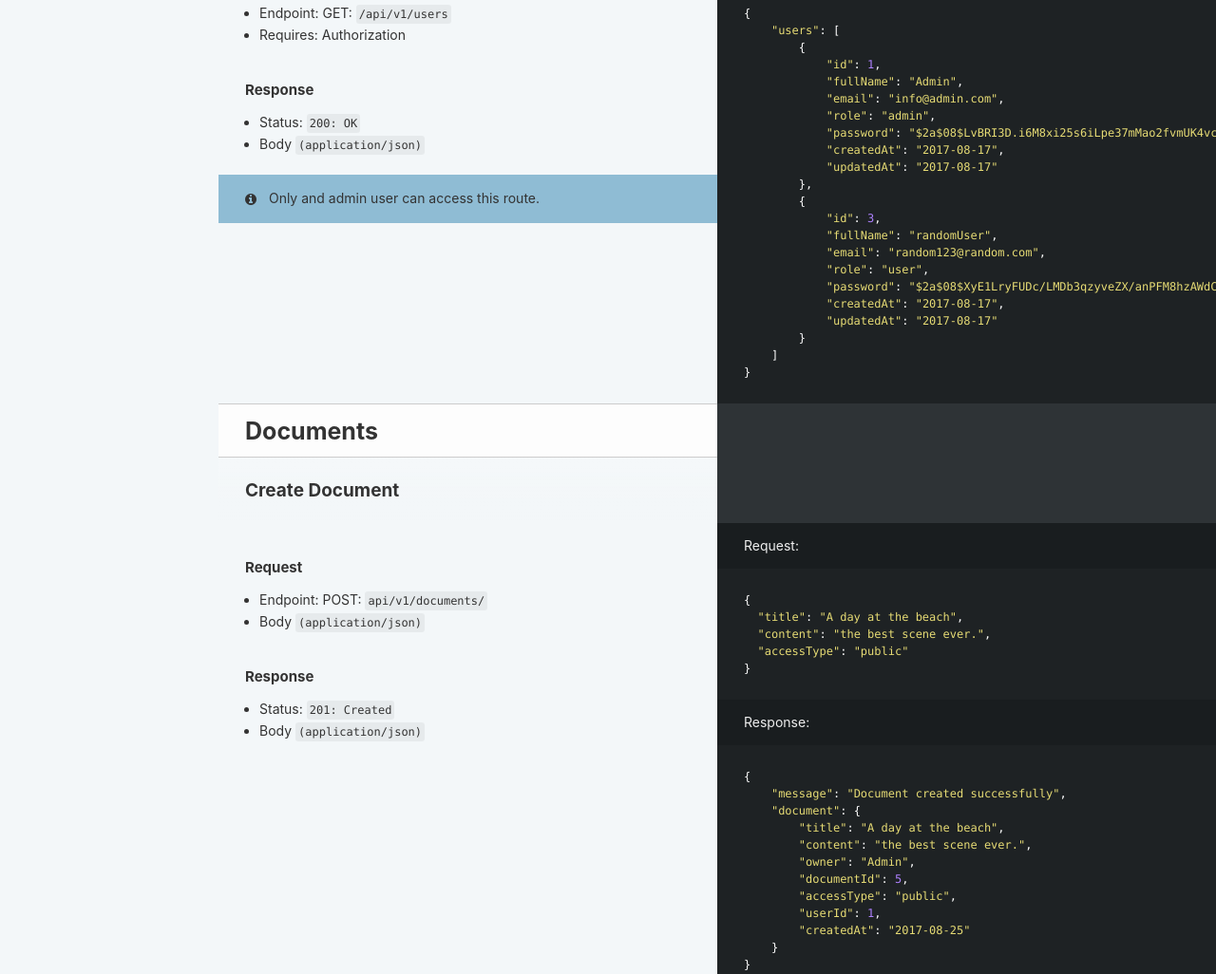
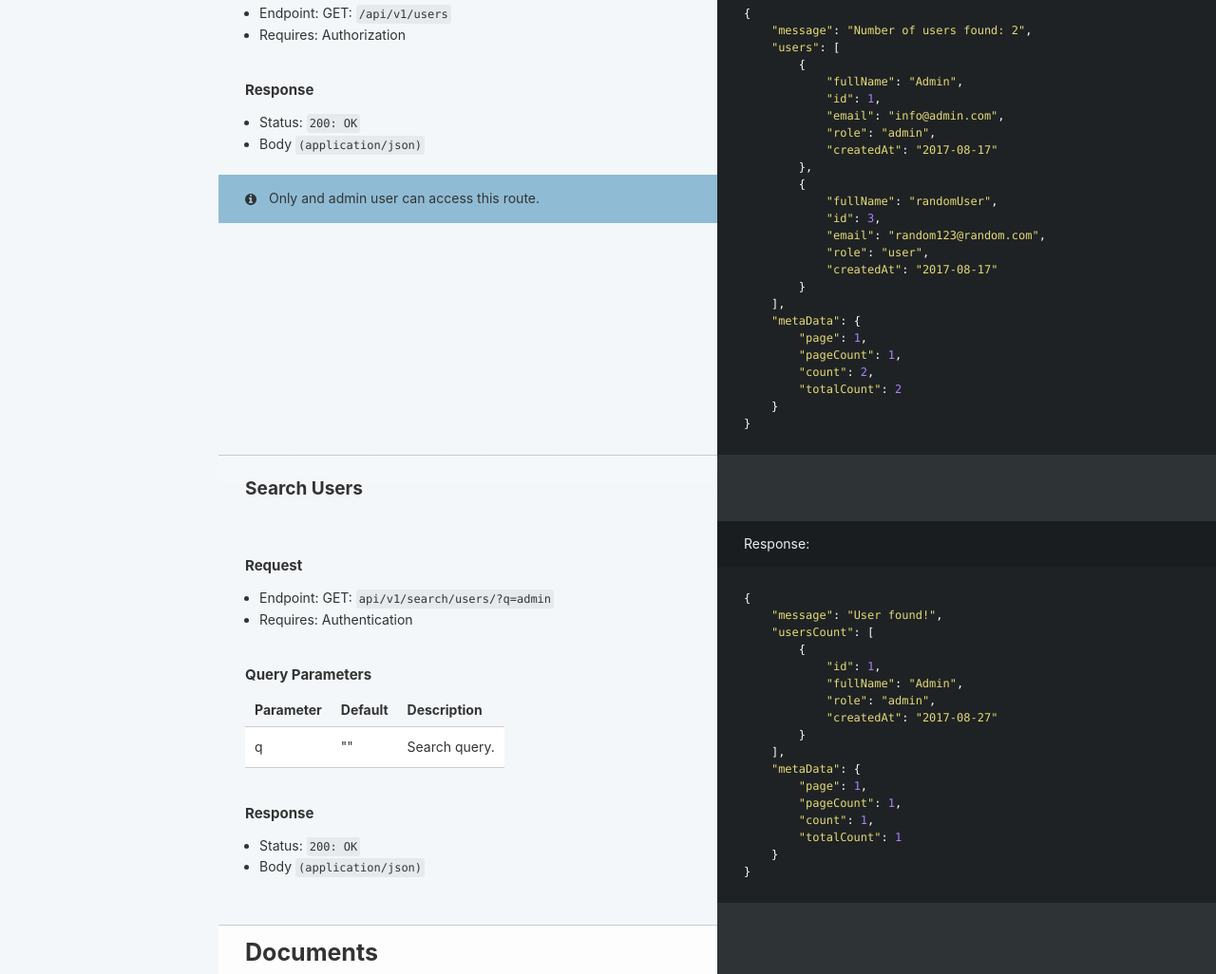
Before and after one commit to vynessa/dman, a website: page public/index.html in a window 1280 px wide. Shown: the part 3757-4783 px from the top of the page at 95% size. Drawn offline with Linux system fonts and the light colour scheme.

Commit message:
Modify slate documentation

```diff
--- a/public/index.html
+++ b/public/index.html
@@ -248,6 +248,9 @@
                   <li>
                     <a href="#get-all-users" class="toc-h2 toc-link" data-title="Users">Get All Users</a>
                   </li>
+                  <li>
+                    <a href="#search-users" class="toc-h2 toc-link" data-title="Users">Search Users</a>
+                  </li>
               </ul>
           </li>
           <li>
@@ -481,26 +484,29 @@ You must replace the<code>token</code> with the one gotten after authentication.
 <p>Sample JSON structured response:</p>
 </blockquote>
 <pre class="highlight javascript tab-javascript"><code><span class="p">{</span>
+    <span class="s2">"message"</span><span class="p">:</span> <span class="s2">"Number of users found: 2"</span><span class="p">,</span>
     <span class="s2">"users"</span><span class="p">:</span> <span class="p">[</span>
         <span class="p">{</span>
+            <span class="s2">"fullName"</span><span class="p">:</span> <span class="s2">"Admin"</span><span class="p">,</span>
             <span class="s2">"id"</span><span class="p">:</span> <span class="mi">1</span><span class="p">,</span>
-            <span class="s2">"fullName"</span><span class="p">:</span> <span class="s2">"Admin"</span><span class="p">,</span>
             <span class="s2">"email"</span><span class="p">:</span> <span class="s2">"info@admin.com"</span><span class="p">,</span>
             <span class="s2">"role"</span><span class="p">:</span> <span class="s2">"admin"</span><span class="p">,</span>
-            <span class="s2">"password"</span><span class="p">:</span> <span class="s2">"$2a$08$LvBRI3D.i6M8xi25s6iLpe37mMao2fvmUK4vcdItuMxaEhfh.V7Ve"</span><span class="p">,</span>
-            <span class="s2">"createdAt"</span><span class="p">:</span> <span class="s2">"2017-08-17"</span><span class="p">,</span>
-            <span class="s2">"updatedAt"</span><span class="p">:</span> <span class="s2">"2017-08-17"</span>
+            <span class="s2">"createdAt"</span><span class="p">:</span> <span class="s2">"2017-08-17"</span>
         <span class="p">},</span>
         <span class="p">{</span>
+            <span class="s2">"fullName"</span><span class="p">:</span> <span class="s2">"randomUser"</span><span class="p">,</span>
             <span class="s2">"id"</span><span class="p">:</span> <span class="mi">3</span><span class="p">,</span>
-            <span class="s2">"fullName"</span><span class="p">:</span> <span class="s2">"randomUser"</span><span class="p">,</span>
             <span class="s2">"email"</span><span class="p">:</span> <span class="s2">"random123@random.com"</span><span class="p">,</span>
             <span class="s2">"role"</span><span class="p">:</span> <span class="s2">"user"</span><span class="p">,</span>
-            <span class="s2">"password"</span><span class="p">:</span> <span class="s2">"$2a$08$XyE1LryFUDc/LMDb3qzyveZX/anPFM8hzAWdCUAtwJUiTQ5g2n6aK"</span><span class="p">,</span>
-            <span class="s2">"createdAt"</span><span class="p">:</span> <span class="s2">"2017-08-17"</span><span class="p">,</span>
-            <span class="s2">"updatedAt"</span><span class="p">:</span> <span class="s2">"2017-08-17"</span>
+            <span class="s2">"createdAt"</span><span class="p">:</span> <span class="s2">"2017-08-17"</span>
         <span class="p">}</span>
-    <span class="p">]</span>
+    <span class="p">],</span>
+    <span class="s2">"metaData"</span><span class="p">:</span> <span class="p">{</span>
+        <span class="s2">"page"</span><span class="p">:</span> <span class="mi">1</span><span class="p">,</span>
+        <span class="s2">"pageCount"</span><span class="p">:</span> <span class="mi">1</span><span class="p">,</span>
+        <span class="s2">"count"</span><span class="p">:</span> <span class="mi">2</span><span class="p">,</span>
+        <span class="s2">"totalCount"</span><span class="p">:</span> <span class="mi">2</span>
+    <span class="p">}</span>
 <span class="p">}</span>
 </code></pre><h3 id='request-7'>Request</h3>
 <ul>
@@ -516,6 +522,51 @@ You must replace the<code>token</code> with the one gotten after authentication.
 <aside class="notice">
  Only and admin user can access this route.
 </aside>
+<h2 id='search-users'>Search Users</h2>
+<blockquote>
+<p>Response:</p>
+</blockquote>
+<pre class="highlight javascript tab-javascript"><code><span class="p">{</span>
+    <span class="s2">"message"</span><span class="p">:</span> <span class="s2">"User found!"</span><span class="p">,</span>
+    <span class="s2">"usersCount"</span><span class="p">:</span> <span class="p">[</span>
+        <span class="p">{</span>
+            <span class="s2">"id"</span><span class="p">:</span> <span class="mi">1</span><span class="p">,</span>
+            <span class="s2">"fullName"</span><span class="p">:</span> <span class="s2">"Admin"</span><span class="p">,</span>
+            <span class="s2">"role"</span><span class="p">:</span> <span class="s2">"admin"</span><span class="p">,</span>
+            <span class="s2">"createdAt"</span><span class="p">:</span> <span class="s2">"2017-08-27"</span>
+        <span class="p">}</span>
+    <span class="p">],</span>
+    <span class="s2">"metaData"</span><span class="p">:</span> <span class="p">{</span>
+        <span class="s2">"page"</span><span class="p">:</span> <span class="mi">1</span><span class="p">,</span>
+        <span class="s2">"pageCount"</span><span class="p">:</span> <span class="mi">1</span><span class="p">,</span>
+        <span class="s2">"count"</span><span class="p">:</span> <span class="mi">1</span><span class="p">,</span>
+        <span class="s2">"totalCount"</span><span class="p">:</span> <span class="mi">1</span>
+    <span class="p">}</span>
+<span class="p">}</span>
+</code></pre><h3 id='request-8'>Request</h3>
+<ul>
+<li>Endpoint: GET: <code>api/v1/search/users/?q=admin</code></li>
+<li>Requires: Authentication</li>
+</ul>
+<h3 id='query-parameters'>Query Parameters</h3>
+<table><thead>
+<tr>
+<th>Parameter</th>
+<th>Default</th>
+<th>Description</th>
+</tr>
+</thead><tbody>
+<tr>
+<td>q</td>
+<td>&quot;&quot;</td>
+<td>Search query.</td>
+</tr>
+</tbody></table>
+<h3 id='response-8'>Response</h3>
+<ul>
+<li>Status: <code>200: OK</code></li>
+<li>Body <code>(application/json)</code></li>
+</ul>
 <h1 id='documents'>Documents</h1><h2 id='create-document'>Create Document</h2>
 <blockquote>
 <p>Request:</p>
@@ -556,16 +607,15 @@ You must replace the<code>token</code> with the one gotten after authentication.
 <p>Sample JSON structured response:</p>
 </blockquote>
 <pre class="highlight javascript tab-javascript"><code><span class="p">{</span>
-    <span class="p">[</span>
+    <span class="s2">"message"</span><span class="p">:</span> <span class="s2">"Number of documents found: 3"</span><span class="p">,</span>
+    <span class="s2">"documents"</span><span class="p">:</span> <span class="p">[</span>
         <span class="p">{</span>
             <span class="s2">"id"</span><span class="p">:</span> <span class="mi">1</span><span class="p">,</span>
             <span class="s2">"title"</span><span class="p">:</span> <span class="s2">"Politik"</span><span class="p">,</span>
             <span class="s2">"content"</span><span class="p">:</span> <span class="s2">"Waterside and plastic lights. All going down memory lane"</span><span class="p">,</span>
             <span class="s2">"owner"</span><span class="p">:</span> <span class="s2">"Admin"</span><span class="p">,</span>
             <span class="s2">"accessType"</span><span class="p">:</span> <span class="s2">"public"</span><span class="p">,</span>
-            <span class="s2">"userId"</span><span class="p">:</span> <span class="mi">1</span><span class="p">,</span>
-            <span class="s2">"createdAt"</span><span class="p">:</span> <span class="s2">"2017-08-25"</span><span class="p">,</span>
-            <span class="s2">"updatedAt"</span><span class="p">:</span> <span class="s2">"2017-08-25"</span>
+            <span class="s2">"createdAt"</span><span class="p">:</span> <span class="s2">"2017-08-25"</span>
         <span class="p">},</span>
         <span class="p">{</span>
             <span class="s2">"id"</span><span class="p">:</span> <span class="mi">3</span><span class="p">,</span>
@@ -573,9 +623,7 @@ You must replace the<code>token</code> with the one gotten after authentication.
             <span class="s2">"content"</span><span class="p">:</span> <span class="s2">"New dawn. New day."</span><span class="p">,</span>
             <span class="s2">"owner"</span><span class="p">:</span> <span class="s2">"Admin"</span><span class="p">,</span>
             <span class="s2">"accessType"</span><span class="p">:</span> <span class="s2">"admin"</span><span class="p">,</span>
-            <span class="s2">"userId"</span><span class="p">:</span> <span class="mi">1</span><span class="p">,</span>
-            <span class="s2">"createdAt"</span><span class="p">:</span> <span class="s2">"2017-08-25"</span><span class="p">,</span>
-            <span class="s2">"updatedAt"</span><span class="p">:</span> <span class="s2">"2017-08-25"</span>
+            <span class="s2">"createdAt"</span><span class="p">:</span> <span class="s2">"2017-08-25"</span>
         <span class="p">},</span>
         <span class="p">{</span>
             <span class="s2">"id"</span><span class="p">:</span> <span class="mi">5</span><span class="p">,</span>
@@ -583,11 +631,15 @@ You must replace the<code>token</code> with the one gotten after authentication.
             <span class="s2">"content"</span><span class="p">:</span> <span class="s2">"the best scene ever."</span><span class="p">,</span>
             <span class="s2">"owner"</span><span class="p">:</span> <span class="s2">"Admin"</span><span class="p">,</span>
             <span class="s2">"accessType"</span><span class="p">:</span> <span class="s2">"public"</span><span class="p">,</span>
-            <span class="s2">"userId"</span><span class="p">:</span> <span class="mi">1</span><span class="p">,</span>
-            <span class="s2">"createdAt"</span><span class="p">:</span> <span class="s2">"2017-08-25"</span><span class="p">,</span>
-            <span class="s2">"updatedAt"</span><span class="p">:</span> <span class="s2">"2017-08-25"</span>
+            <span class="s2">"createdAt"</span><span class="p">:</span> <span class="s2">"2017-08-25"</span>
         <span class="p">}</span>
-    <span class="p">]</span>
+    <span class="p">],</span>
+    <span class="s2">"metaData"</span><span class="p">:</span> <span class="p">{</span>
+        <span class="s2">"page"</span><span class="p">:</span> <span class="mi">1</span><span class="p">,</span>
+        <span class="s2">"pageCount"</span><span class="p">:</span> <span class="mi">1</span><span class="p">,</span>
+        <span class="s2">"count"</span><span class="p">:</span> <span class="mi">3</span><span class="p">,</span>
+        <span class="s2">"totalCount"</span><span class="p">:</span> <span class="mi">3</span>
+    <span class="p">}</span>
 <span class="p">}</span>
 </code></pre><h3 id='request-2'>Request</h3>
 <ul>
@@ -682,16 +734,22 @@ You must replace the<code>token</code> with the one gotten after authentication.
 <p>Response:</p>
 </blockquote>
 <pre class="highlight javascript tab-javascript"><code><span class="p">{</span>
-    <span class="s2">"message"</span><span class="p">:</span> <span class="s2">"Document found!"</span><span class="p">,</span>
+    <span class="s2">"message"</span><span class="p">:</span> <span class="s2">"Number of documents found: 1"</span><span class="p">,</span>
     <span class="s2">"document"</span><span class="p">:</span> <span class="p">[</span>
         <span class="p">{</span>
             <span class="s2">"title"</span><span class="p">:</span> <span class="s2">"Politik"</span><span class="p">,</span>
             <span class="s2">"content"</span><span class="p">:</span> <span class="s2">"Waterside and plastic lights. All going down memory lane"</span><span class="p">,</span>
             <span class="s2">"id"</span><span class="p">:</span> <span class="mi">1</span><span class="p">,</span>
             <span class="s2">"accessType"</span><span class="p">:</span> <span class="s2">"public"</span><span class="p">,</span>
-            <span class="s2">"createdAt"</span><span class="p">:</span> <span class="s2">"2017-08-25"</span>
+            <span class="s2">"createdAt"</span><span class="p">:</span> <span class="s2">"2017-08-27"</span>
         <span class="p">}</span>
-    <span class="p">]</span>
+    <span class="p">],</span>
+    <span class="s2">"metaData"</span><span class="p">:</span> <span class="p">{</span>
+        <span class="s2">"page"</span><span class="p">:</span> <span class="mi">1</span><span class="p">,</span>
+        <span class="s2">"pageCount"</span><span class="p">:</span> <span class="mi">1</span><span class="p">,</span>
+        <span class="s2">"count"</span><span class="p">:</span> <span class="mi">1</span><span class="p">,</span>
+        <span class="s2">"totalCount"</span><span class="p">:</span> <span class="mi">1</span>
+    <span class="p">}</span>
 <span class="p">}</span>
 </code></pre><h3 id='request-6'>Request</h3>
 <ul>
--- a/server/controllers/DocsController.js
+++ b/server/controllers/DocsController.js
@@ -65,7 +65,7 @@ class DocsController {
           }
         ]
       },
-      attributes: ['id', 'title', 'owner', 'accessType', 'createdAt']
+      attributes: ['id', 'title', 'content', 'owner', 'accessType', 'createdAt']
     };
     const limit = req.query.limit || 10;
     const offset = req.query.offset || 0;
--- a/server/controllers/UsersController.js
+++ b/server/controllers/UsersController.js
@@ -136,7 +136,7 @@ class UsersController {
       );
     }
     const query = {
-      attributes: ['fullName', 'id', 'role', 'createdAt']
+      attributes: ['fullName', 'id', 'email', 'role', 'createdAt']
     };
     return User.findAll(query).then((totalUsers) => {
       const totalUsersCount = totalUsers.length;
```
